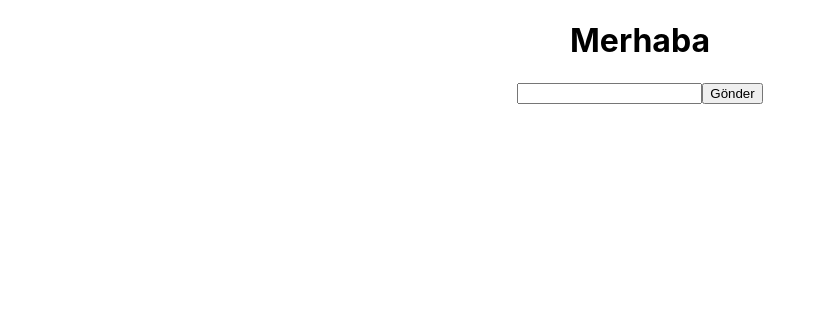
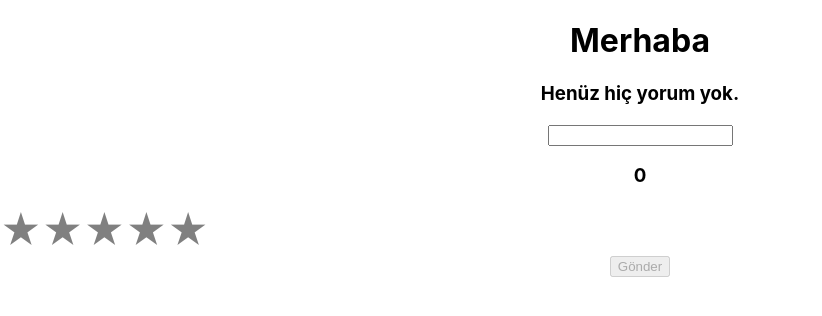
Before and after one commit to 94-Istanbul-Front-End-Bootcamp/odev-4-Neim-Ramazanoglu, a React (Create React App) app in the folder rating-app/: page / in a window 1280 px wide. Shown: the top 316 px of the page, without its empty margins (0-822 px from the left). Built offline with nearby package versions, Linux system fonts and the light colour scheme.

Commit message:
stars commit

```diff
--- a/rating-app/package.json
+++ b/rating-app/package.json
@@ -8,6 +8,7 @@
     "@testing-library/user-event": "^12.8.3",
     "react": "^17.0.2",
     "react-dom": "^17.0.2",
+    "react-rating-stars-component": "^2.2.0",
     "react-scripts": "4.0.3",
     "web-vitals": "^1.1.2"
   },
--- a/rating-app/src/App.js
+++ b/rating-app/src/App.js
@@ -2,6 +2,7 @@ import './App.css';
 import Yorum from './components/Yorum/Yorum'
 import List from './components/ListComp/List';
 import  { Component } from 'react';
+
 
 class App extends Component{
   constructor(props) {
@@ -9,23 +10,38 @@ class App extends Component{
     this.state = {
       userInput: "",
       text: [],
+      disabled: true,
+      stars: 0
     };
+
   }
   onInputChange = (e) => {
+    debugger;
+
     const newVal = e.target.value;
     this.setState({
       userInput: newVal,
     });
+    if (newVal.length >= 3 ) this.state.disabled=false;
+    else this.state.disabled=true;
   };
 
   btnYorum =(e) => {
-    debugger;
-    this.setState({
+
+    this.setState(
+      {
       text: [...this.state.text, this.state.userInput],
 
+    },
+    () => {
+      this.setState({
+        userInput: "",
+      });
+    })
+  };
 
-    });
-  };
+
+
   render() {
   return (
     <div className="App">
@@ -35,6 +51,8 @@ class App extends Component{
       onInputChange={this.onInputChange}
       btnYorum={this.btnYorum}
       text={this.state.text}
+      disabled = {this.state.disabled}
+      stars = {this.state.stars}
       />
 
     </div>
--- a/rating-app/src/components/ListComp/List.js
+++ b/rating-app/src/components/ListComp/List.js
@@ -1,25 +1,42 @@
+import ReactStars from "react-rating-stars-component";
+import React, { useState } from 'react';
 
-const List = ({ userInput, onInputChange, btnYorum, text }) => {
-    const handleSubmit = (event) => {
-      event.preventDefault();
-    };
+import "./List.css";
+const List = ({ userInput, onInputChange, btnYorum, text,disabled, stars }) => {
+  const handleSubmit = (event) => {
+    event.preventDefault();
+  };
+  let x = 0;
+  const ratingChanged = (newRating) => {
+        stars= newRating
+  };
+  return (
+    <div>
+      <form className="input" onSubmit={handleSubmit}>
+        <h3>{text.length === 0 ? "Henüz hiç yorum yok." : ""}</h3>
+        {text.map((a, i) => {
+          return (
+            <div>
+              <h1>{a}</h1>
+              <br />
+            </div>
+          );
+        })}
+        <input type="text" value={userInput} onChange={onInputChange} />
+        <h3>{stars}</h3>
+        <div>
+          <ReactStars
+            count={5}
+            onChange={(ratingChanged)}
+            size={40}
+            activeColor="#ffd700"
+          />
+        </div>
 
-    return(
-        <form className="input" onSubmit={handleSubmit}>
-             {text.map((a, i) => {
-           console.log("Entered");
-           return (<div><h1>{a}</h1><br/></div>)
-        })}
-            <input
-        type="text"
-        value={userInput}
-        onChange={onInputChange}
-        />
-            <button onClick={btnYorum}>Gönder</button>
-        </form>
-
-
-    )
-}
+        <button onClick={btnYorum} disabled={disabled}>Gönder</button>
+      </form>
+    </div>
+  );
+};
 
 export default List;
```
Also changed, not shown: rating-app/src/components/ListComp/List.css (added), 1 other file (tests, documents, lock files or other folders).
